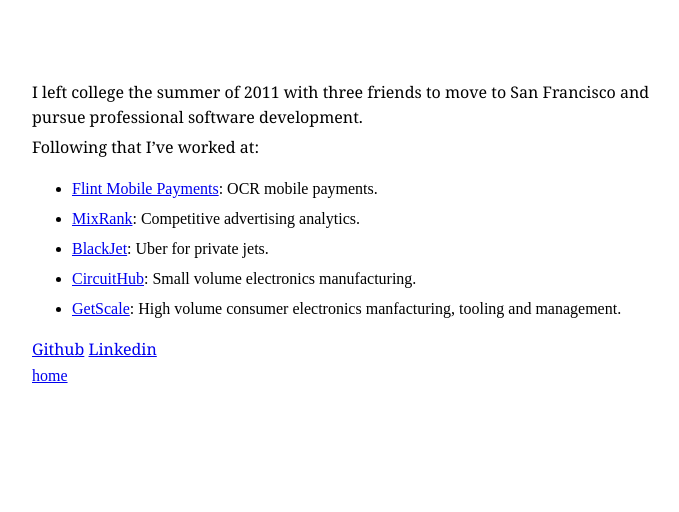
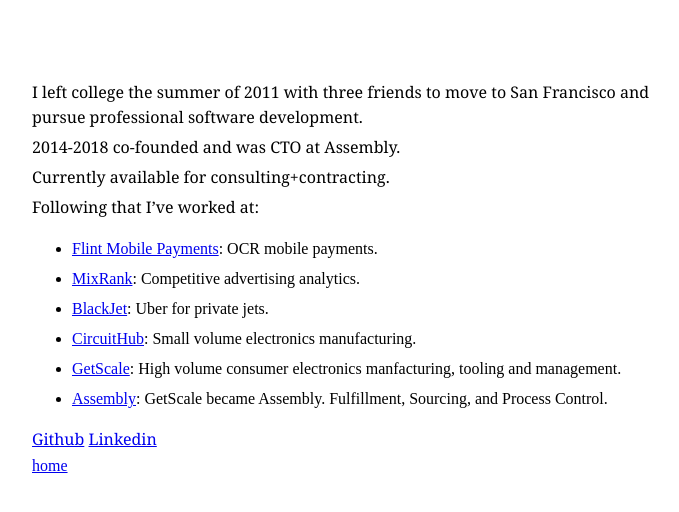
Before and after one commit to kvey/kvey.github.io, a Jekyll site: the page built from _posts/2014-07-09-about.md, in a window 1280 px wide. Shown: the top 512 px of the page, without its empty margins (283-962 px from the left). Built offline with Jekyll 4.4.1, drawn with Linux system fonts in a browser that asks for light colours.

Commit message:
Update about

```diff
--- a/_posts/2014-07-09-about.md
+++ b/_posts/2014-07-09-about.md
@@ -5,6 +5,10 @@
 
   I left college the summer of 2011 with three friends to move to
   San Francisco and pursue professional software development.
+
+  2014-2018 co-founded and was CTO at Assembly.
+
+  Currently available for consulting+contracting.
 
 <span><!-- break --></span>
 
@@ -14,8 +18,8 @@
 *  [MixRank](http://mixrank.com): Competitive advertising analytics.
 *  [BlackJet](http://blackjet.com): Uber for private jets.
 *  [CircuitHub](http://circuithub.com): Small volume electronics manufacturing.
-*  [GetScale](http://getscale.com): High volume consumer electronics
-   manfacturing, tooling and management.
+*  [GetScale](http://getscale.com): High volume consumer electronics manfacturing, tooling and management.
+*  [Assembly](http://assembly.com): GetScale became Assembly. Fulfillment, Sourcing, and Process Control.
 
   [Github](https://github.com/kvey)
   [Linkedin](http://www.linkedin.com/pub/colton-pierson/48/ab2/a)
```
